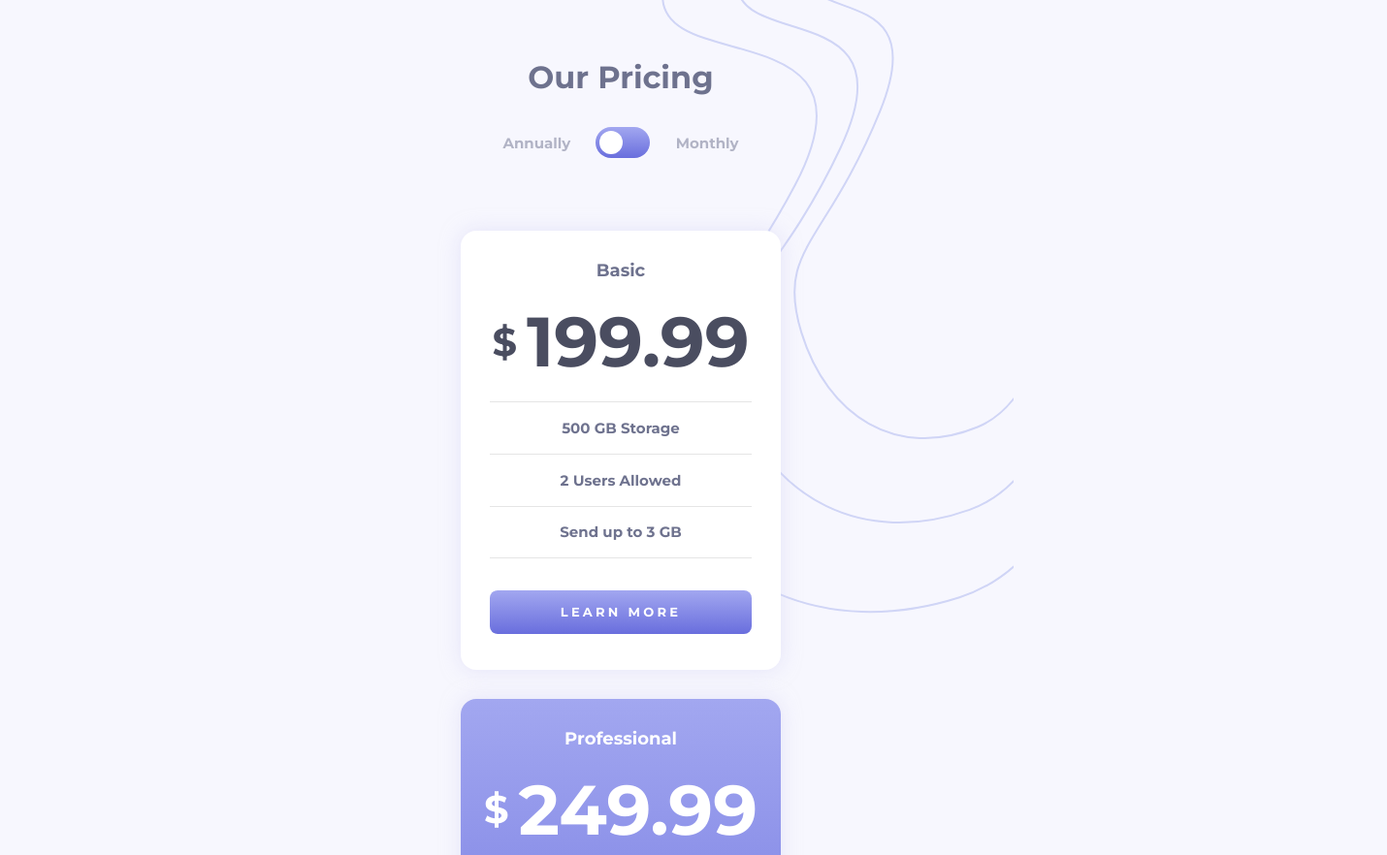
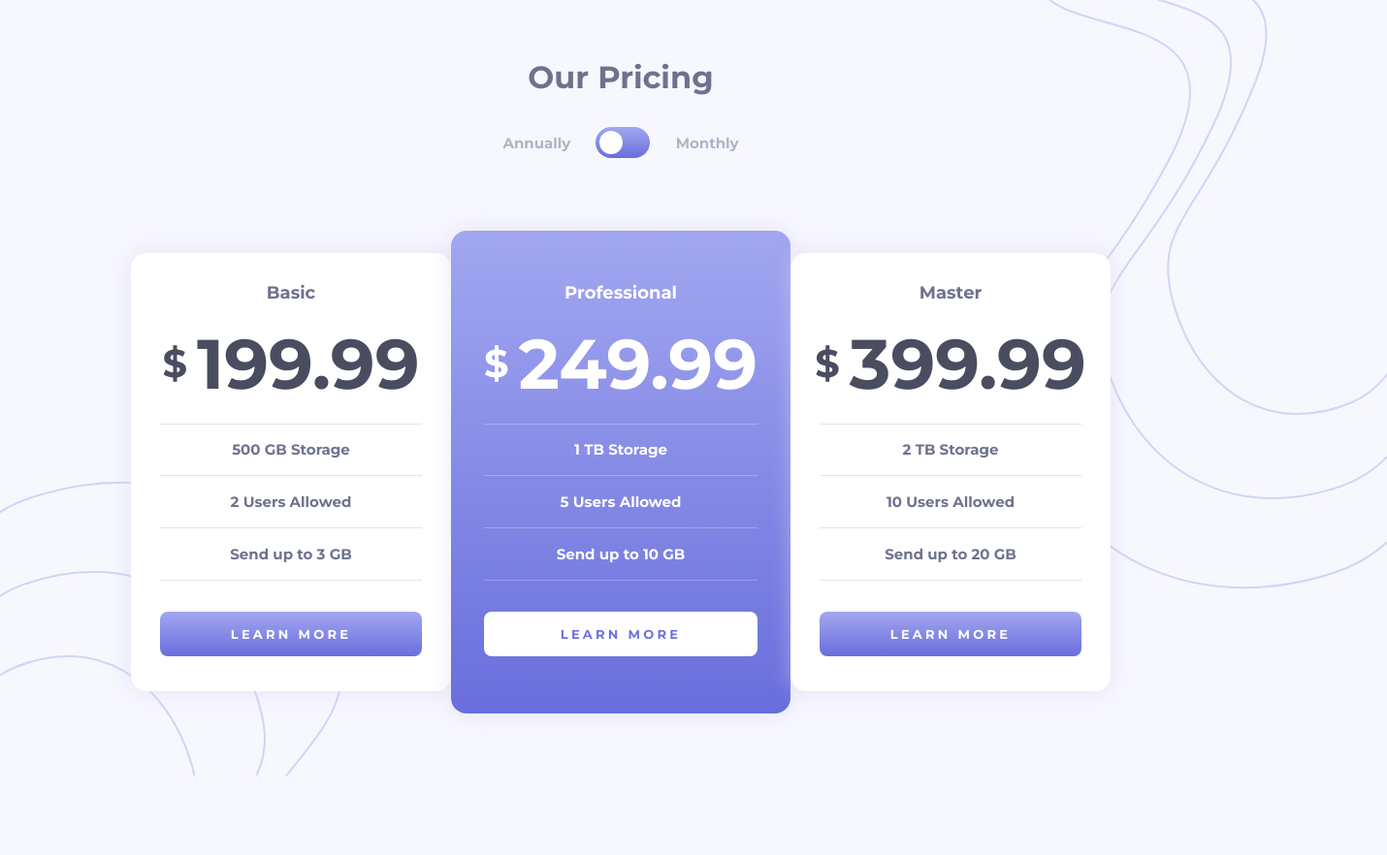
Before and after one commit to andrew2764/pricing-component-with-toggle, a plain HTML site: page index.html in a window 1280 px wide. Shown: the top 882 px of the page at 97% size, 1430 px wide, since content can reach past the window. After the commit the page ends 800 px from the top, so only its background shows below. Drawn offline with Linux system fonts and the light colour scheme.

Commit message:
Finish desktop layout

```diff
--- a/index.html
+++ b/index.html
@@ -17,7 +17,8 @@
 </head>
 
 <body>
-  <img src="./images/bg-top.svg" alt="background image" class="bg-top">
+  <img src="./images/bg-top.svg" alt="background image bottom" class="bg-top">
+  <img src="./images/bg-bottom.svg" alt="background image bottom" class="bg-bottom">
   <main>
     <header>
       <h2>Our Pricing</h2>
@@ -29,6 +30,7 @@
       </div>
     </header>
 
+    <content>
       <section class="card">
         <p class="card__title">Basic</p>
         <h1><span>&dollar;</span>199.99</h1>
@@ -40,7 +42,6 @@
         </div>
         <button class="primary">Learn More</button>
       </section>
-
       <section class="card accent">
         <p class="card__title">Professional</p>
         <h1><span>&dollar;</span>249.99</h1>
@@ -52,7 +53,6 @@
         </div>
         <button class="accent">Learn More</button>
       </section>
-
       <section class="card">
         <p class="card__title">Master</p>
         <h1><span>&dollar;</span>399.99</h1>
@@ -64,6 +64,7 @@
         </div>
         <button class="primary">Learn More</button>
       </section>
+    </content>
   </main>
 
   <script src="index.js"></script>
--- a/style.css
+++ b/style.css
@@ -23,7 +23,11 @@ main {
 .bg-top {
   position: absolute;
   z-index: -1;
-  transform: translateX(30px) translateY(-25px);
+  top: -50px;
+  right: -150px;
+}
+.bg-bottom {
+  display: none;
 }
 
 button {
@@ -176,3 +180,30 @@ button.accent:hover {
   margin-top: calc(2.5em - 1px);
   margin-bottom: calc(0.5em - 1px);
 }
+
+@media (min-width: 1000px) {
+  .bg-bottom {
+    display: block;
+    z-index: -1;
+    position: absolute;
+    bottom: 0;
+    left: 0;
+  }
+
+  content {
+    display: flex;
+    justify-content: center;
+    align-items: center;
+  }
+
+  .card {
+    height: 100%;
+    width: 100%;
+    margin: 0;
+  }
+
+  .card.accent {
+    padding: 3.5em 2.25em;
+    max-width: 350px;
+  }
+}
```
Lines whose indentation alone changed are shown as unchanged.
